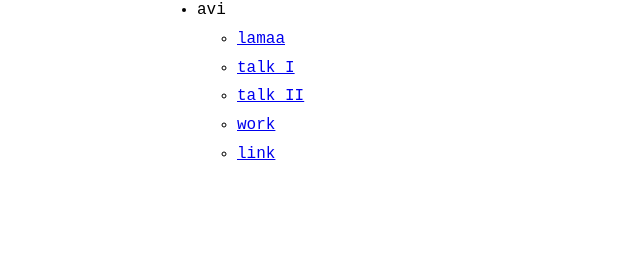
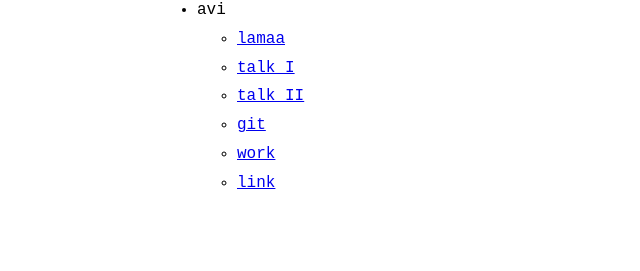
Before and after one commit to dre-am/dre-am, a Jekyll site: the page built from index.md, in a window 1280 px wide. Shown: the part 757-1028 px from the top of the page, without its empty margins (163-803 px from the left). Built offline with Jekyll 4.4.1, drawn with Linux system fonts in a browser that asks for light colours; before the commit the page ends 1002 px from its top, so only the background shows below that.

Commit message:
Update menu.yml
adding git

```diff
--- a/_data/menu.yml
+++ b/_data/menu.yml
@@ -59,6 +59,8 @@ entries:
         url: https://youtu.be/Ma-gyy-rm0Q
       - title: talk II
         url: https://www.youtube.com/watch?v=aRT_FYQ9OBA
+      - title: git
+        url: https://github.com/dre-am
       - title: work
         url: https://virtuleap.com/
       - title: link
```
